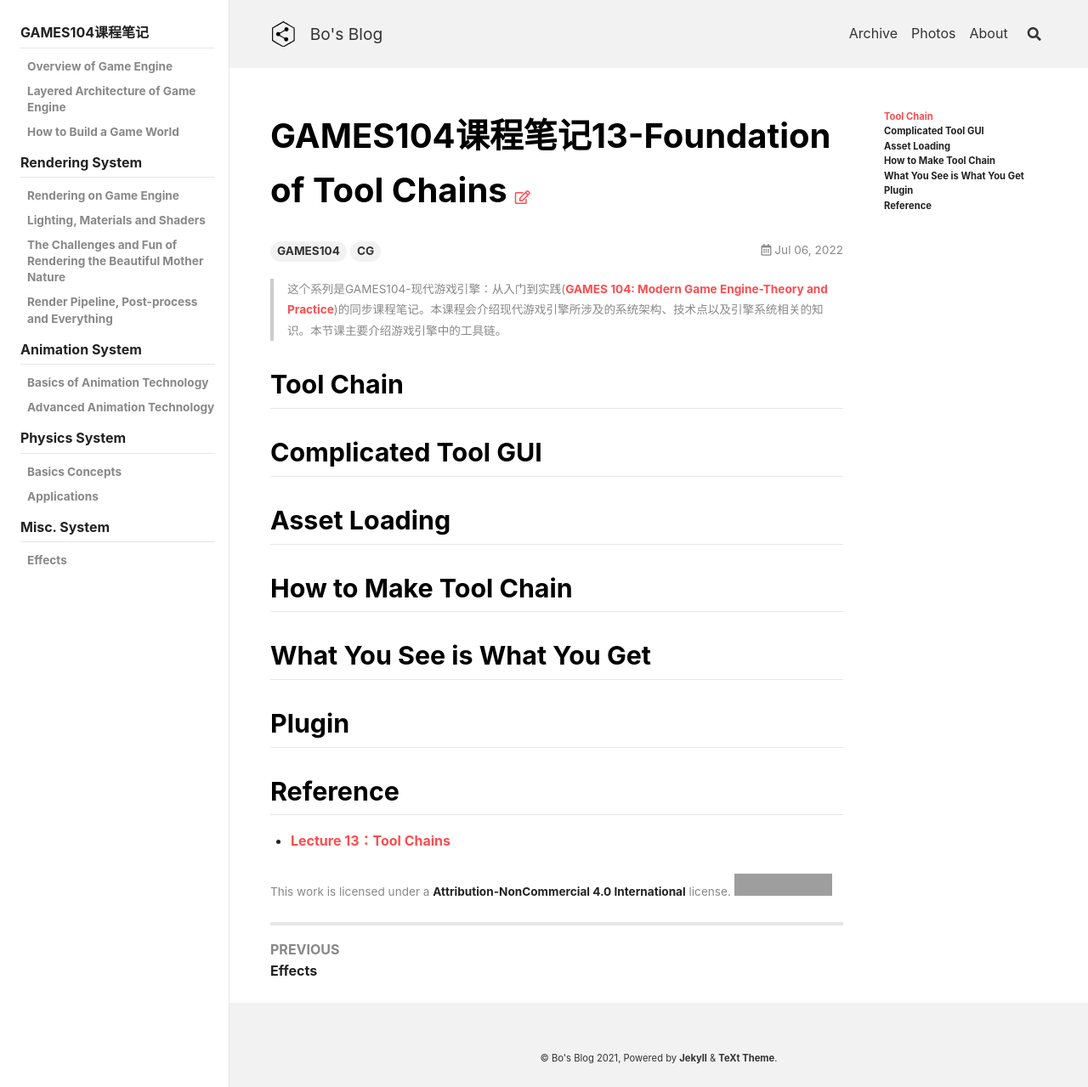
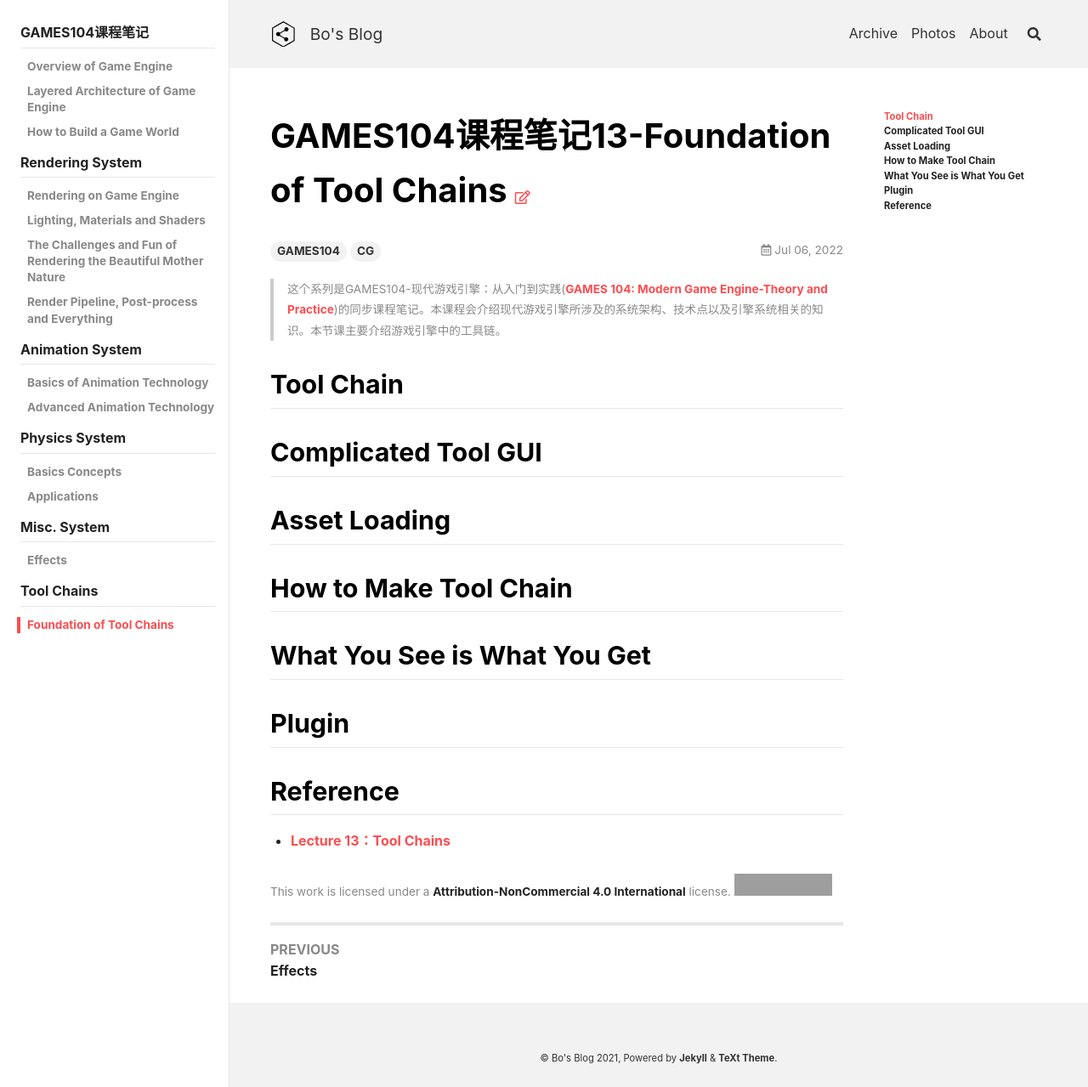
Before and after one commit to peng00bo00/peng00bo00_previous_blog, a Jekyll site: the page built from _posts/2022-07-06-GAMES104-NOTES-13.md, in a window 1280 px wide. Shown: the whole page at 85% size. Built offline with Jekyll 4.4.1, drawn with Linux system fonts in a browser that asks for light colours; nearby versions of some CDN libraries; grey boxes are pictures that could not be loaded.

Commit message:
Update navigation.yml

```diff
--- a/_data/navigation.yml
+++ b/_data/navigation.yml
@@ -256,6 +256,10 @@
     children:
       - title: Effects
         url: /2022/06/15/GAMES104-NOTES-12.html
+  - title: Tool Chains
+    children:
+      - title: Foundation of Tool Chains
+        url: /2022/07/06/GAMES104-NOTES-13.html
 
 PBRT:
   - title: PBRT读书笔记
```
